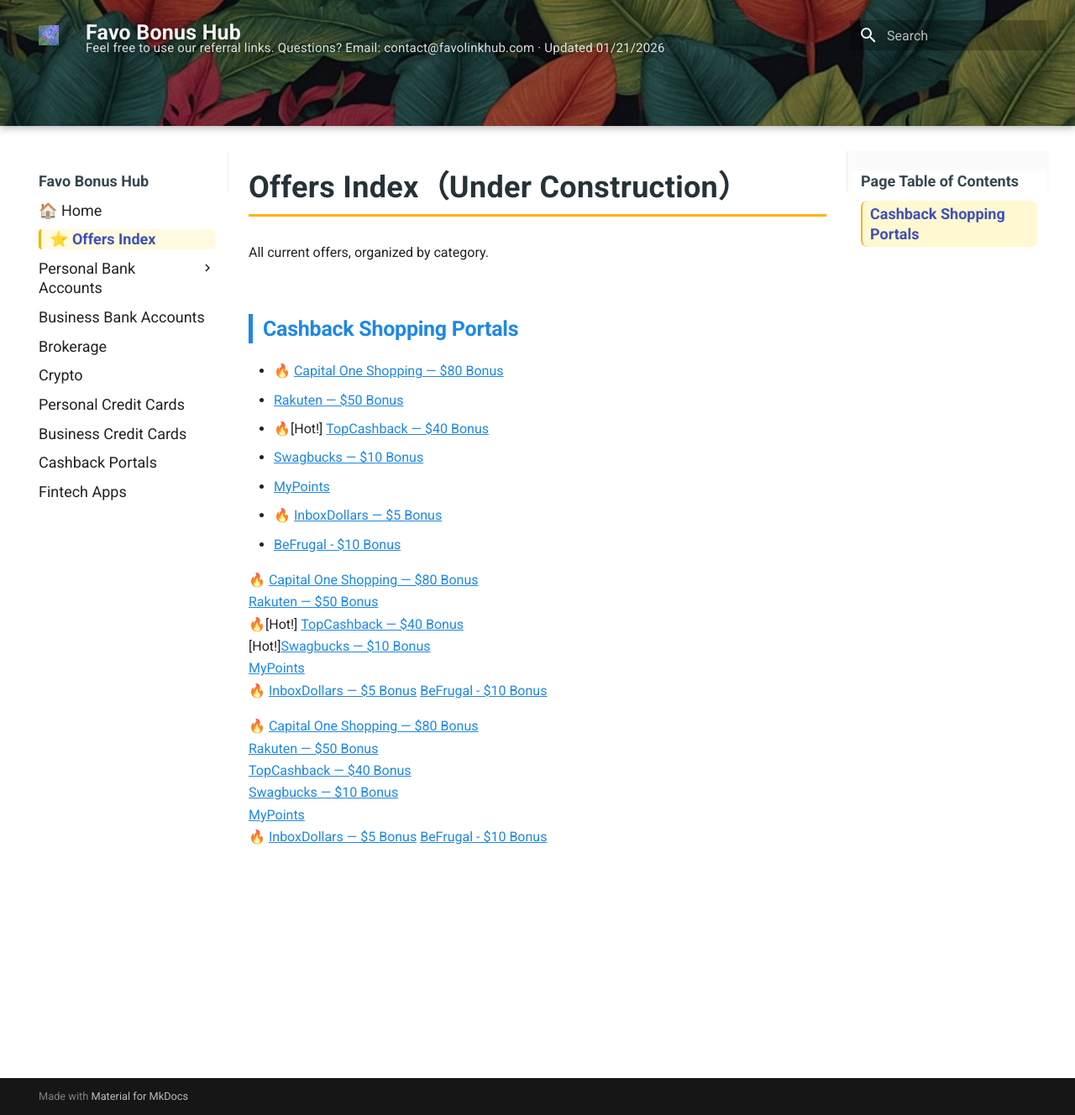
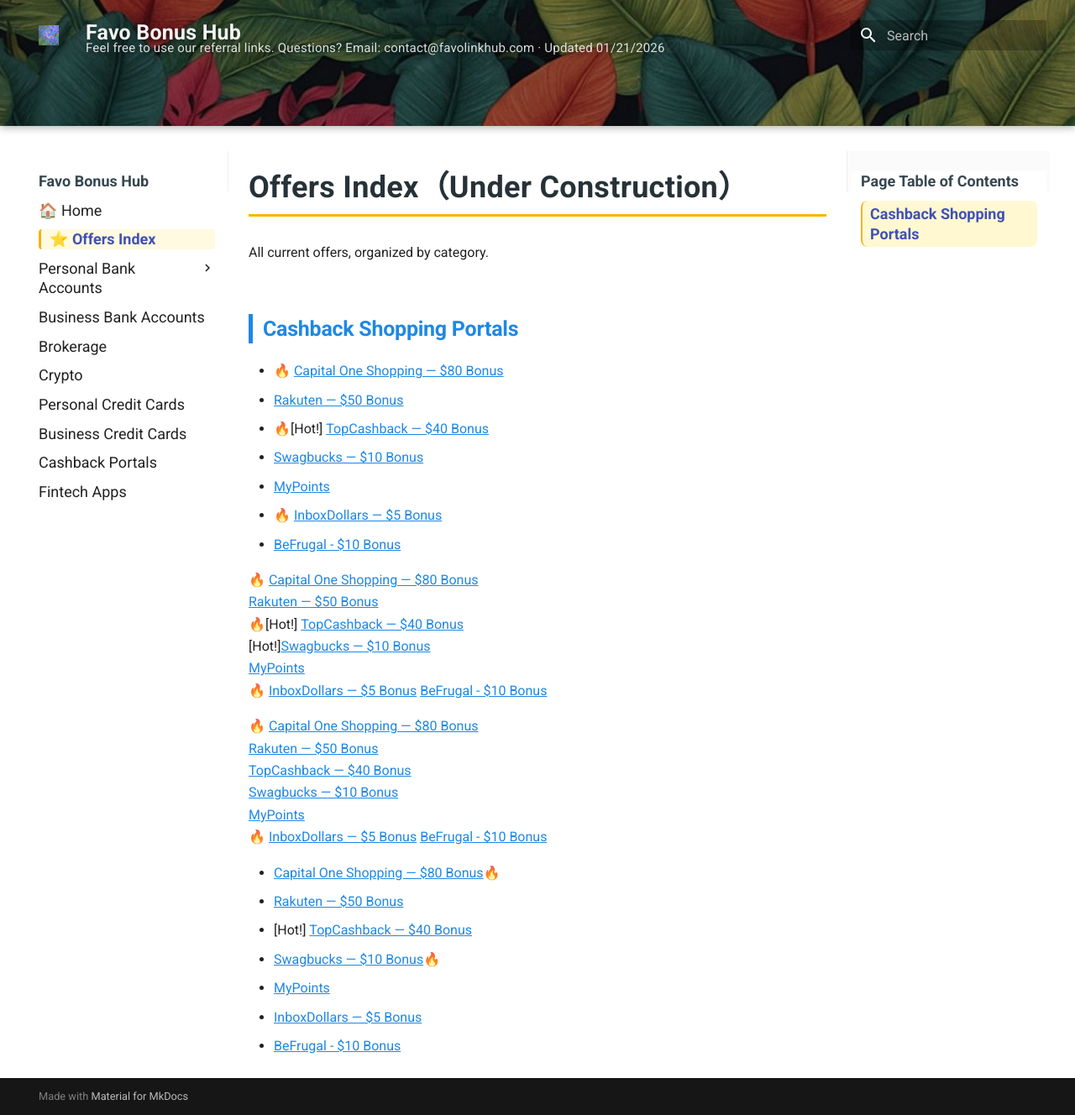
Before and after one commit to whispersofzephyr/favolinkhub-site, an MkDocs documentation site: the page built from docs/offers-index.md, in a window 1280 px wide and 1328 px high. Shown: the whole window at 84% size. Built offline with MkDocs 1.6.1 and Material for MkDocs 9.7.7, drawn with Linux system fonts in a browser that asks for light colours.

Commit message:
Update offers-index.md

```diff
--- a/docs/offers-index.md
+++ b/docs/offers-index.md
@@ -31,3 +31,11 @@ All current offers, organized by category.
     [MyPoints](shopping-portals.md#mypoints)
 🔥 [InboxDollars — $5 Bonus](shopping-portals.md#inboxdollars)
     [BeFrugal - $10 Bonus](shopping-portals.md#befrugal)
+
+- [Capital One Shopping — $80 Bonus](shopping-portals.md#capital-one-shopping--80-bonus)🔥
+- [Rakuten — $50 Bonus](shopping-portals.md#rakuten--50-bonus)
+- [Hot!] [TopCashback — $40 Bonus](shopping-portals.md#topcashback--40-bonus)
+- [Swagbucks — $10 Bonus](shopping-portals.md#swagbucks---10-bonus)🔥
+- [MyPoints](shopping-portals.md#mypoints)
+- [InboxDollars — $5 Bonus](shopping-portals.md#inboxdollars)
+- [BeFrugal - $10 Bonus](shopping-portals.md#befrugal)
```
